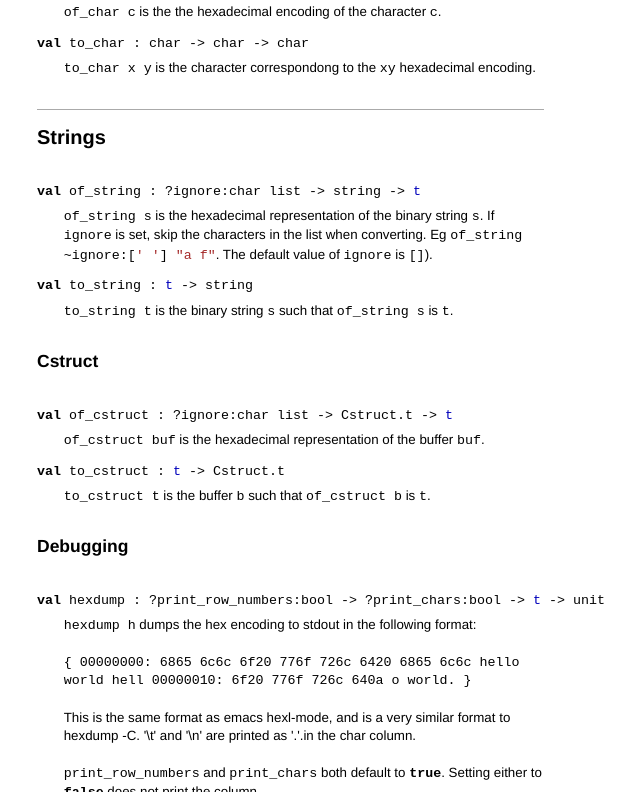
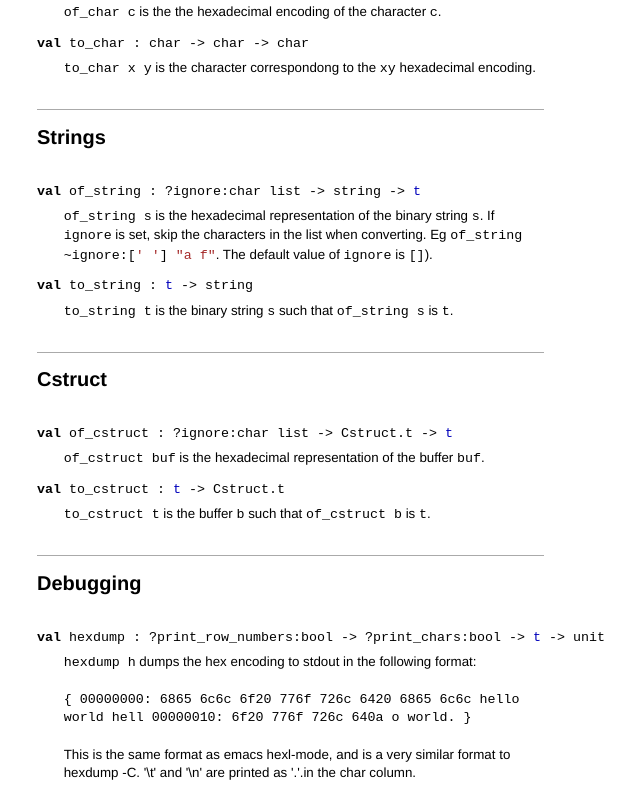
Before and after one commit to mirage/ocaml-hex, a plain HTML site: page Hex.html in a window 1280 px wide. Shown: the part 383-1175 px from the top of the page, without its empty margins (91-731 px from the left). Drawn offline with Linux system fonts and the light colour scheme.

Commit message:
Doc updates

```diff
--- a/Hex.html
+++ b/Hex.html
@@ -10,8 +10,8 @@
 <link title="Index of modules" rel=Appendix href="index_modules.html">
 <link title="Hex" rel="Chapter" href="Hex.html"><link title="Characters" rel="Section" href="#char">
 <link title="Strings" rel="Section" href="#string">
-<link title="Cstruct" rel="Subsection" href="#cstruct">
-<link title="Debugging" rel="Subsection" href="#2_Debugging">
+<link title="Cstruct" rel="Section" href="#cstruct">
+<link title="Debugging" rel="Section" href="#1_Debugging">
 <title>ocaml-hex : Hex</title>
 </head>
 <body>
@@ -60,7 +60,7 @@ The type var hexadecimal values.<br>
     <code class="code">t</code>.<br>
 </div>
 <br>
-<h2 id="cstruct">Cstruct</h2><br>
+<h1 id="cstruct">Cstruct</h1><br>
 
 <pre><span id="VALof_cstruct"><span class="keyword">val</span> of_cstruct</span> : <code class="type">?ignore:char list -> Cstruct.t -> <a href="Hex.html#TYPEt">t</a></code></pre><div class="info ">
 <code class="code">of_cstruct buf</code> is the hexadecimal representation of the buffer
@@ -72,7 +72,7 @@ The type var hexadecimal values.<br>
     <code class="code">t</code>.<br>
 </div>
 <br>
-<h2 id="2_Debugging">Debugging</h2><br>
+<h1 id="1_Debugging">Debugging</h1><br>
 
 <pre><span id="VALhexdump"><span class="keyword">val</span> hexdump</span> : <code class="type">?print_row_numbers:bool -> ?print_chars:bool -> <a href="Hex.html#TYPEt">t</a> -> unit</code></pre><div class="info ">
 <code class="code">hexdump h</code> dumps the hex encoding to stdout in the following format:
```
